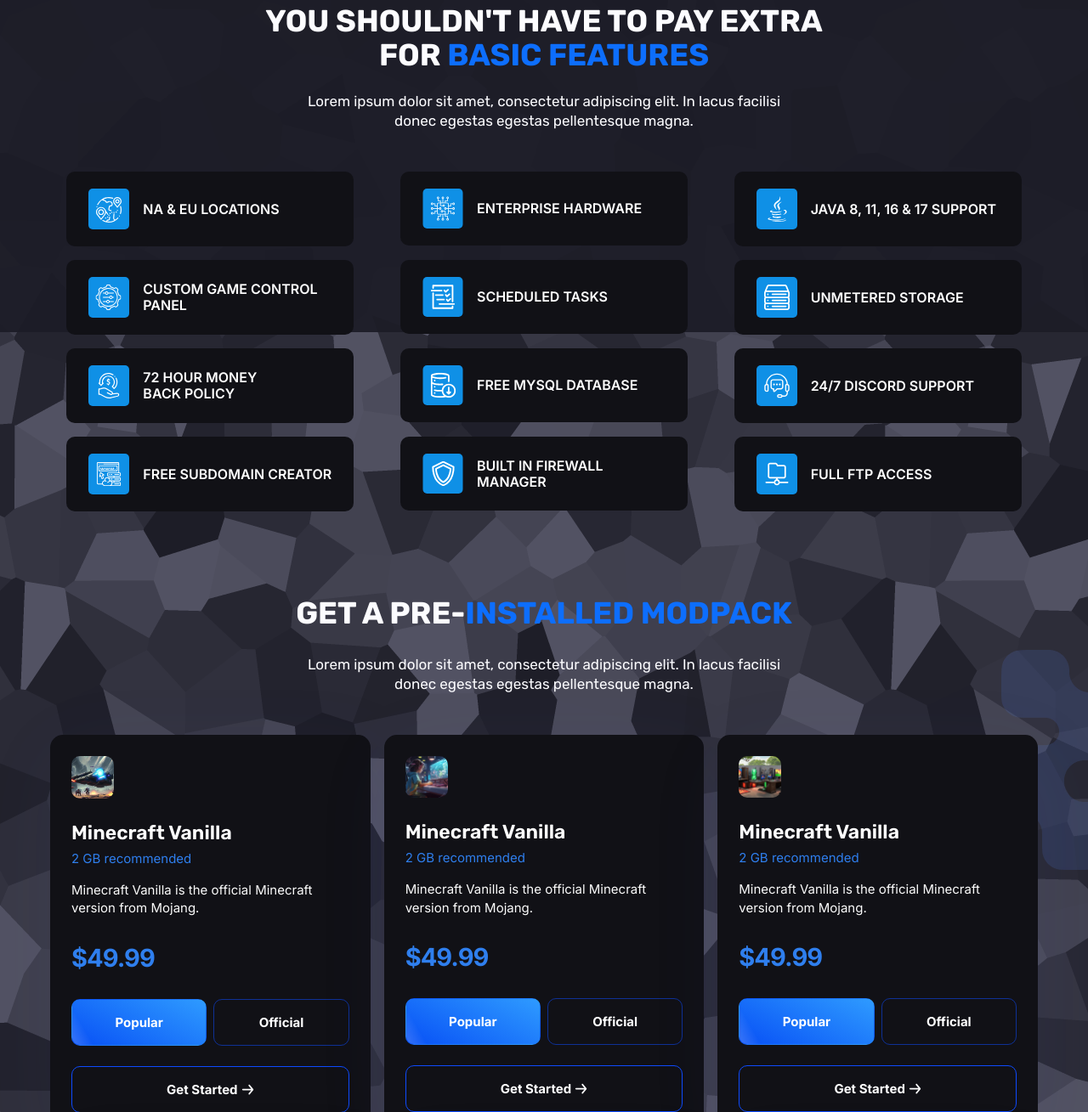
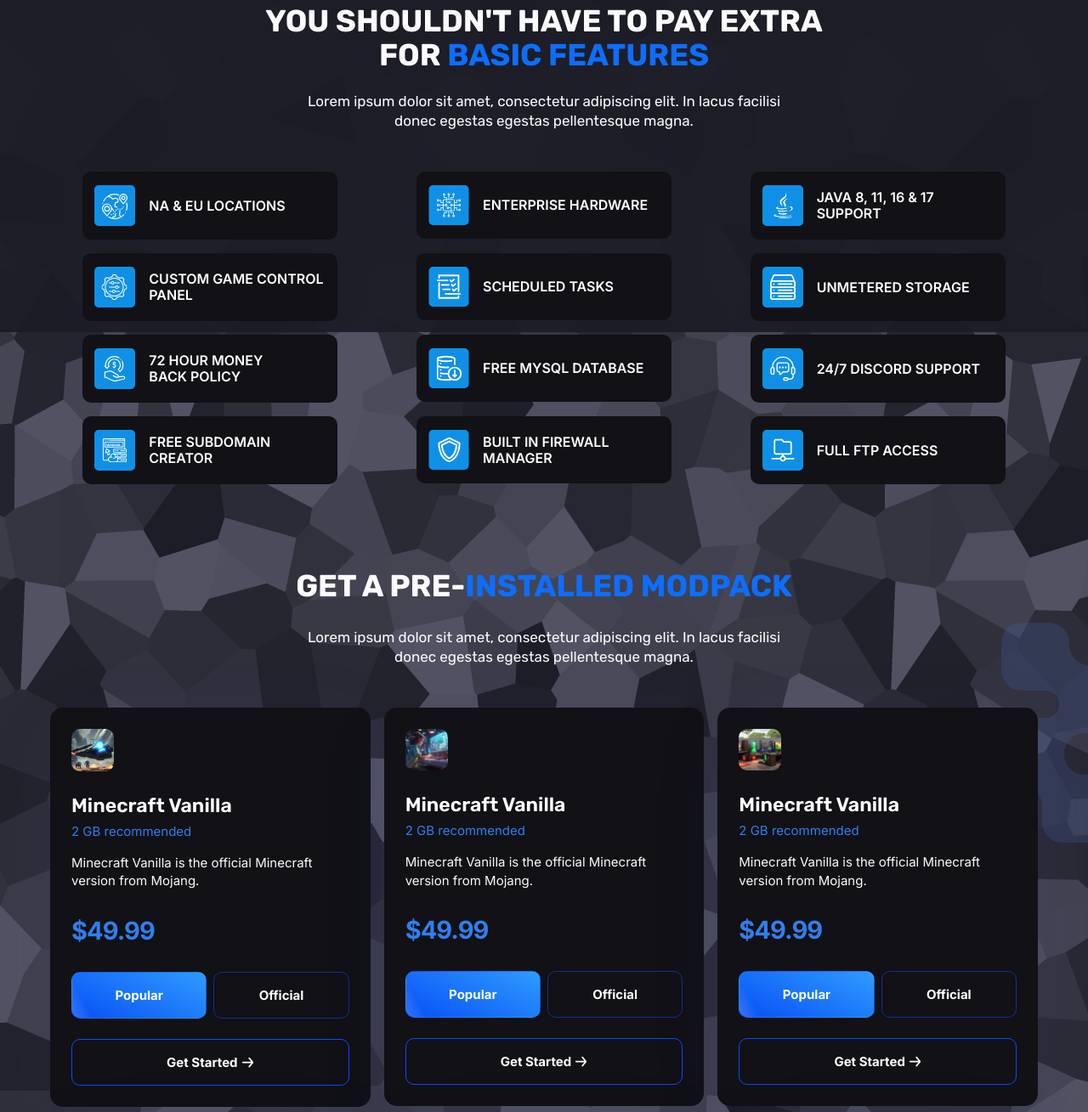
Before and after one commit to AnjaliChandaRC/gravel-host-new, a PHP site: page /product.html in a window 1280 px wide. Shown: the part 409-1718 px from the top of the page at 85% size. Run offline with PHP 8.4, Linux system fonts and the light colour scheme; some libraries are stand-ins or nearby versions.

Commit message:
section basic feature

```diff
--- a/assets/css/style.css
+++ b/assets/css/style.css
@@ -719,11 +719,11 @@ button:focus::after {
   padding: 20px;
   border-radius: 10px;
   cursor: pointer;
-  max-width: 380px;
+  max-width: 340px;
   margin: 0 auto;
 }
 .basic-feature-cards:hover {
-  scale: 0.9;
+  transform: scale(0.9);
 }
 .basic-feature-cards p {
   transition: 0.3s ease-in-out;
@@ -992,6 +992,11 @@ button:focus::after {
   .header-social-logo-product:hover svg .social-logo {
     transform: scale(1.1) translateX(-4%) translateY(-4%);
   }
+  .basic-feature-cards {
+    padding: 16px 8px 16px 14px;
+    max-width: 280px;
+    margin: unset;
+  }
 }
 @media (min-width: 767.99px) {
   .why-choose-us-card-black-blue-common {
@@ -1036,9 +1041,12 @@ button:focus::after {
     width: 100%;
   }
   .basic-feature-cards {
-    padding: 20px 26px;
-    max-width: 338px;
+    padding: 16px 8px 16px 14px;
+    max-width: 300px;
     margin: unset;
+  }
+  .basic-feature-cards:hover {
+    transform: translateX(5%);
   }
 }
 @media (min-width: 991.99px) {
```
Also changed, not shown: index.html (line endings or trailing spaces).
